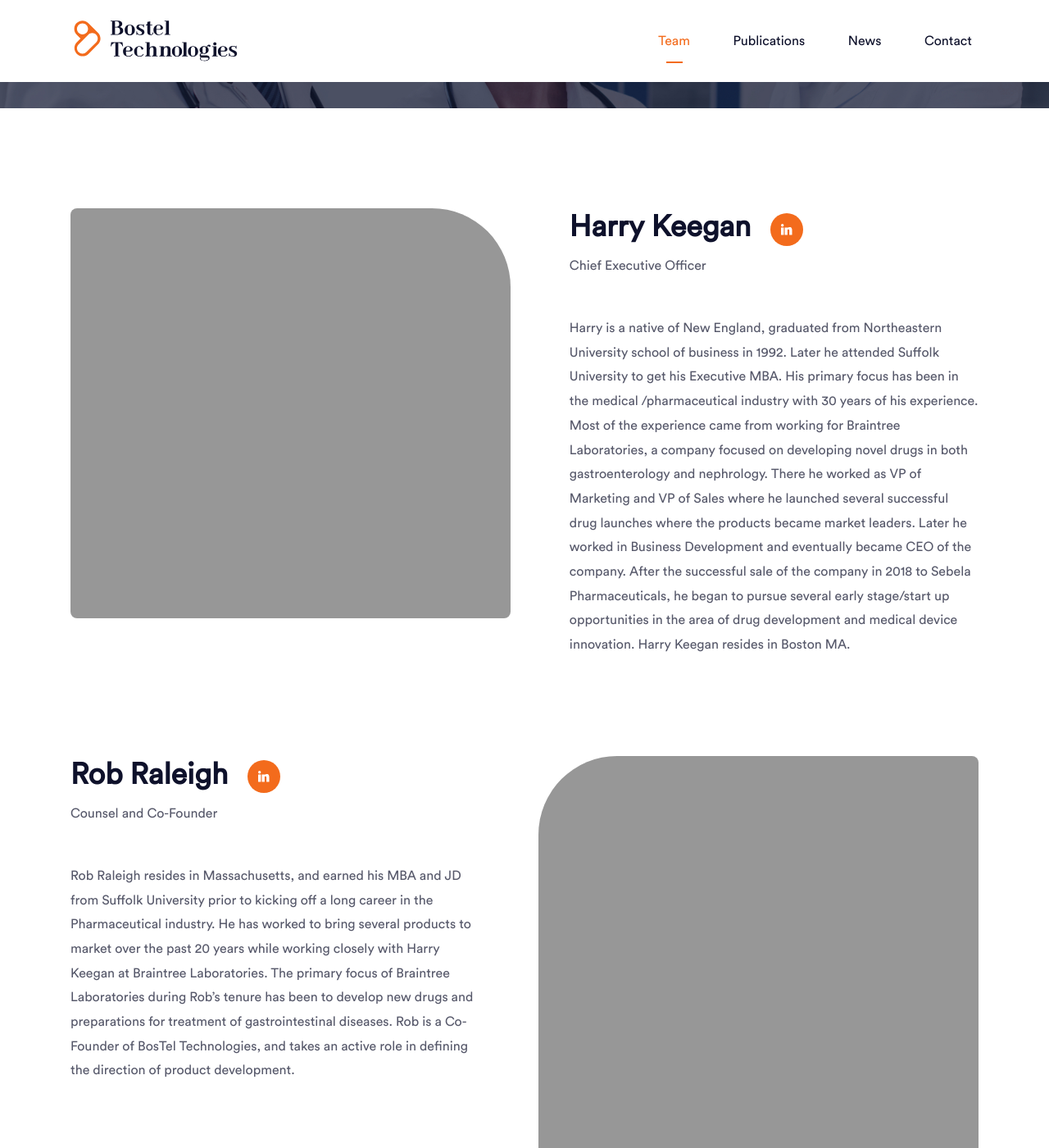
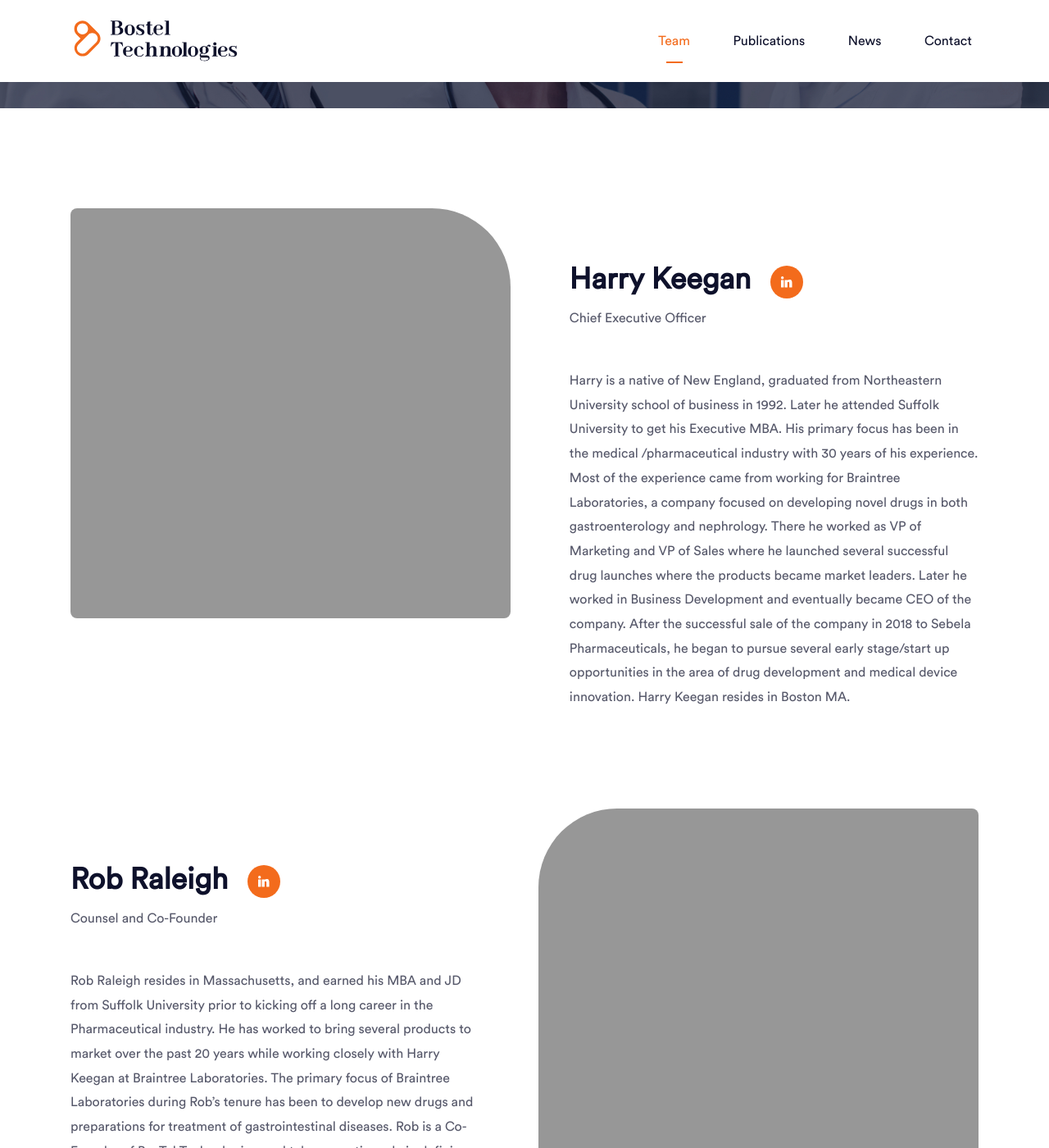
Before and after one commit to brucenwalker/bostelweb, a Jekyll site: the page built from team.md, in a window 1280 px wide and 1400 px high, scrolled down 309 px. Shown: the whole window at 82% size. Built offline with Jekyll 4.4.1, drawn with Linux system fonts in a browser that asks for light colours; some web fonts are replaced.

Commit message:
More Team

```diff
--- a/_sass/_component.team-member.scss
+++ b/_sass/_component.team-member.scss
@@ -59,7 +59,7 @@
         }
 
         &-bio {
-            padding-left: 2.5rem;
+            padding: 4rem 0 0 2.5rem;
         }
 
         &-title {
--- a/_sass/_page.team.scss
+++ b/_sass/_page.team.scss
@@ -45,7 +45,7 @@
                     flex-direction: row-reverse;
 
                     .team-member-bio {
-                        padding: 0 2.5rem 0 0;
+                        padding: 4rem 2.5rem 0 0;
                     }
 
                     .team-member-img {
```
